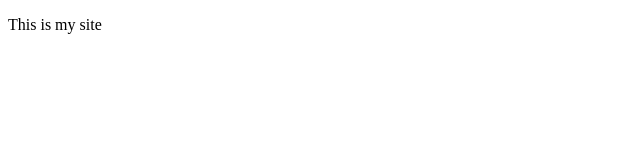
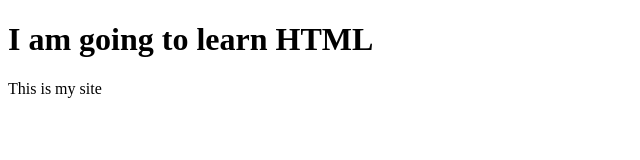
Before and after one commit to NoahRobinson/pmiskew.github.io, a plain HTML site: page index.html in a window 1280 px wide. Shown: the whole page, without its empty margins (0-640 px from the left). Drawn offline with Linux system fonts and the light colour scheme.

Commit message:
second push

```diff
--- a/index.html
+++ b/index.html
@@ -4,6 +4,8 @@
 	<title>UN Project</title>
 </head>
 <body>
+<h1> I am going to learn HTML</h1>
 <p>This is my site</p>
+
 </body>
 </html>
```
